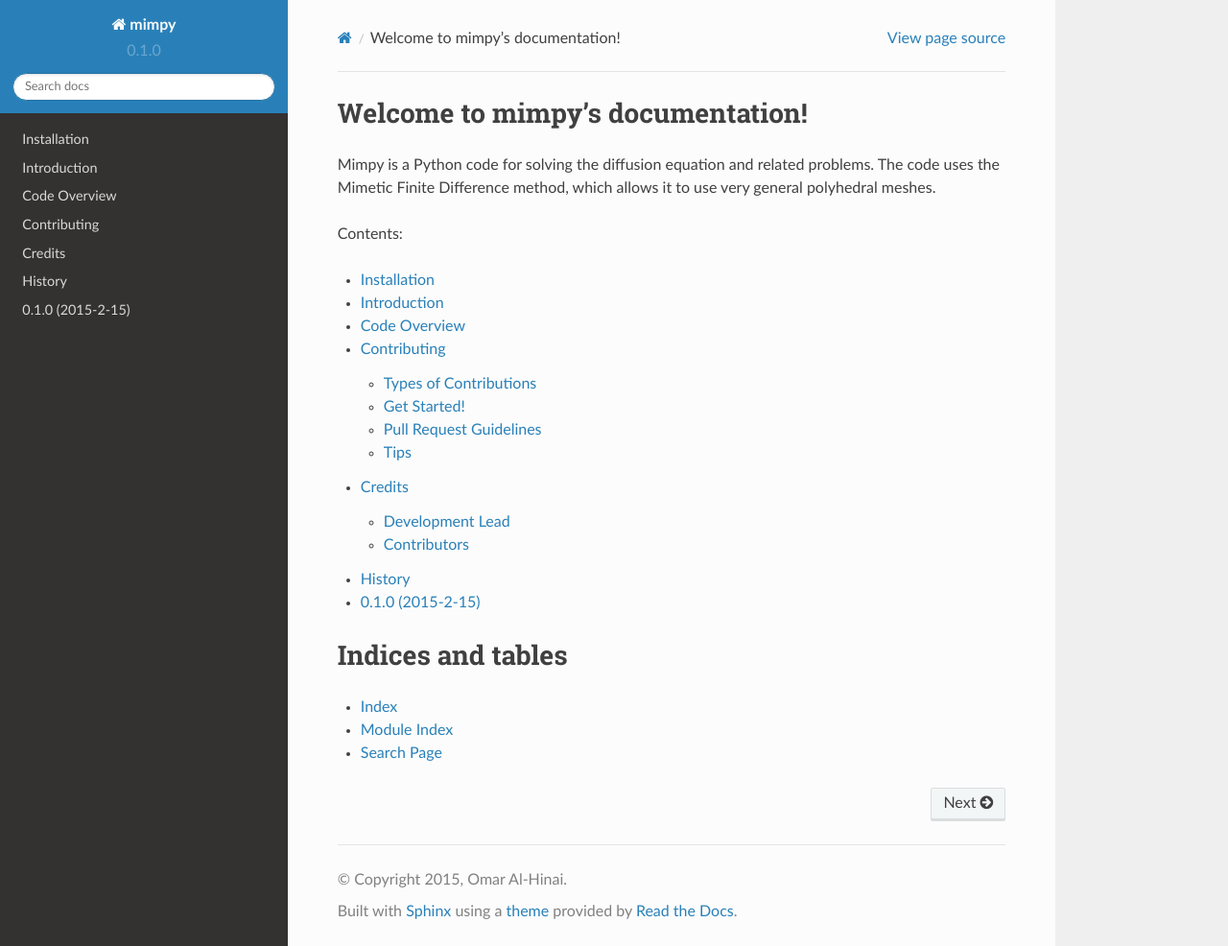
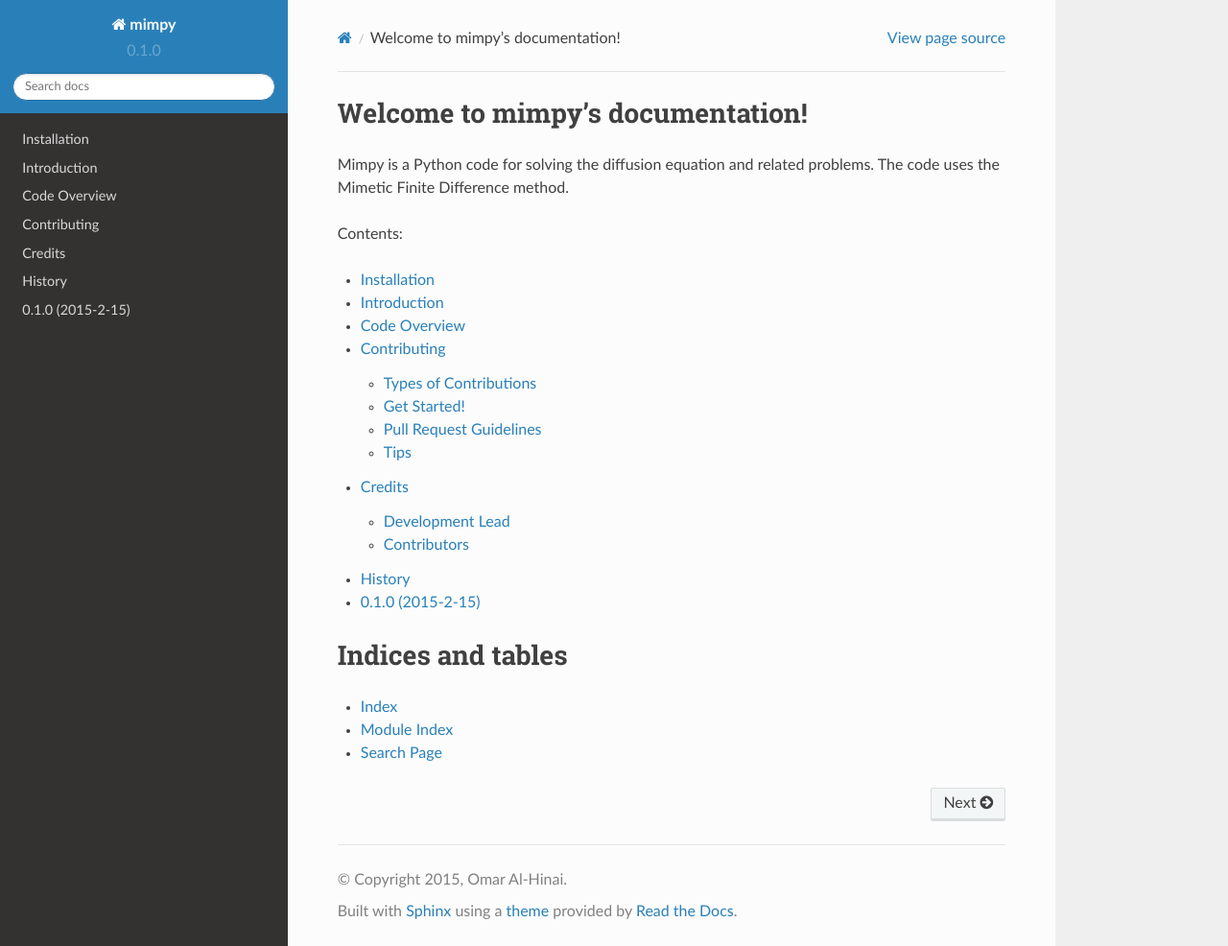
Before and after one commit to ohinai/mimpy, a Sphinx documentation site: the page built from docs/index.rst, in a window 1280 px wide and 986 px high. Shown: the whole window at 96% size. Built offline with Sphinx 7.4.7 and the Read the Docs theme 2.0.0, drawn with Linux system fonts in a browser that asks for light colours; pages that are not in the unit, such as notebooks, are missing from menus; the version number is read from the project's files by our own code.

Commit message:
Update index.rst

```diff
--- a/docs/index.rst
+++ b/docs/index.rst
@@ -7,8 +7,7 @@
 ======================================
 
 Mimpy is a Python code for solving the diffusion equation and related problems.
-The code uses the Mimetic Finite Difference method, which allows it to use
-very general polyhedral meshes.
+The code uses the Mimetic Finite Difference method.
 
 
 Contents:
```
